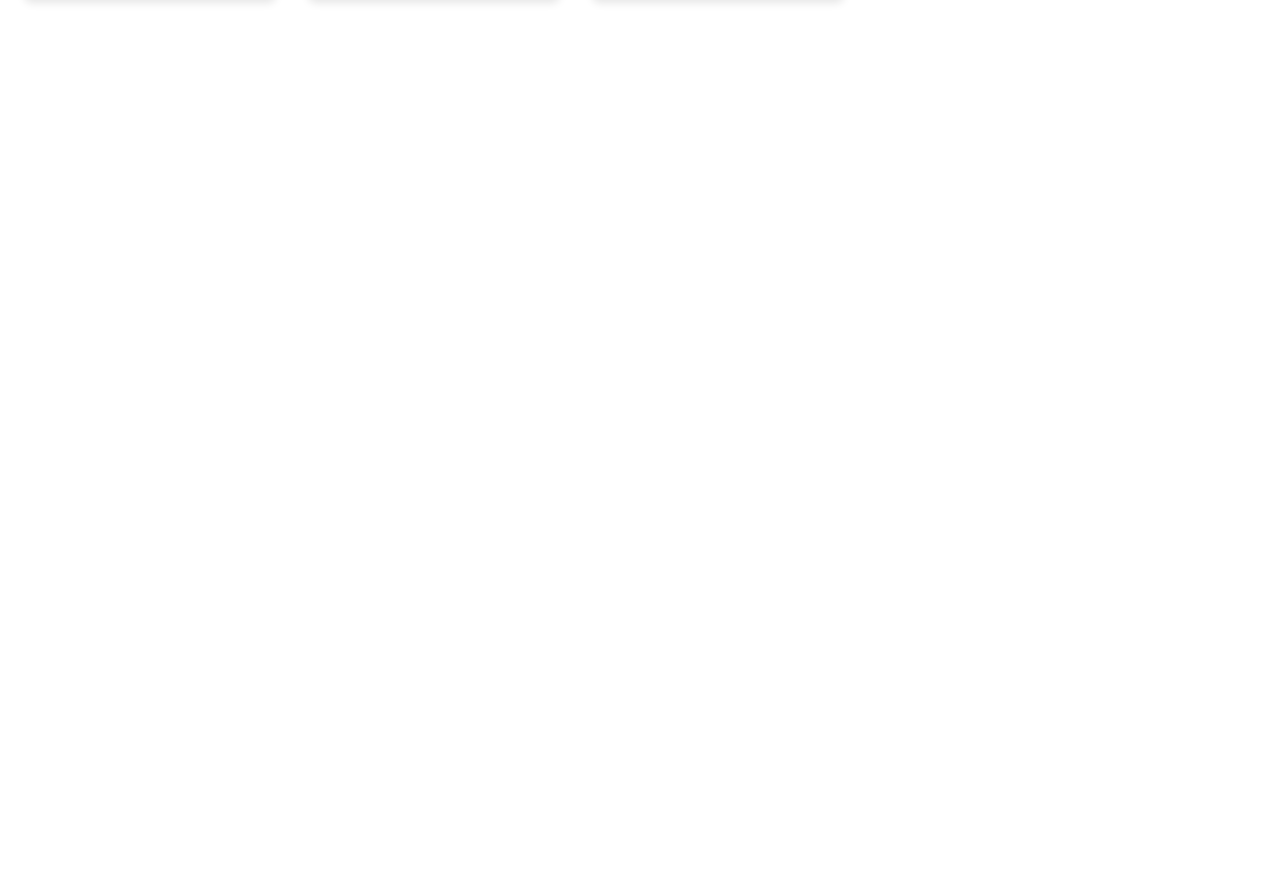
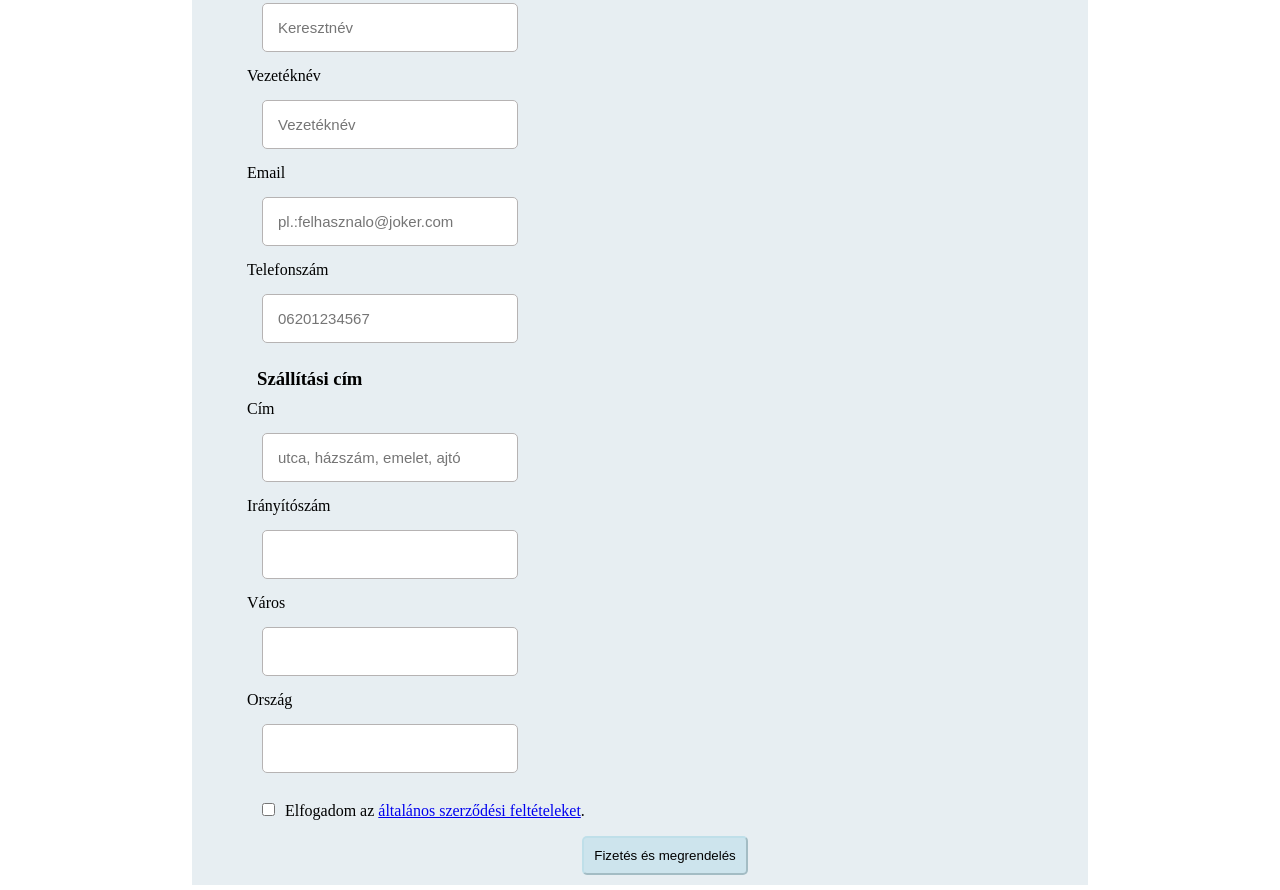
Before and after one commit to progmatic-fs-2023/joker, a React (Vite) app in the folder client/: page / in a window 1280 px wide. Shown: the part 1106-1996 px from the top of the page. Before the commit the page ends 1129 px from the top, so only its background shows below. Built offline with nearby package versions, Linux system fonts and the light colour scheme.

Commit message:
Shipping form created

```diff
--- a/client/src/App.jsx
+++ b/client/src/App.jsx
@@ -1,6 +1,7 @@
 import './App.css';
 
 import ProductList from './components/ProductList';
+import UserForm from './pages/UserForm';
 
 function App() {
   // Sample Array with products
@@ -68,6 +69,7 @@ function App() {
     <div>
       WEBSHOP
       <ProductList stockList={stockList} />
+      <UserForm />
     </div>
   );
 }
--- /dev/null
+++ b/client/src/components/ShippingForm.css
@@ -0,0 +1,58 @@
+* {
+  box-sizing: border-box;
+  margin: 0;
+  padding: 0;
+}
+body {
+  background-color: white;
+}
+.form-container {
+  display: flex;
+  flex-direction: row;
+  justify-content: center;
+  padding: 5px;
+}
+form {
+  background-color: #c9d8e270;
+  padding: 5px 5px 5px 55px;
+  display: flex;
+  flex-direction: column;
+  height: 100%;
+  width: 70vw;
+  max-width: 100vw;
+  align-items: flex-start;
+}
+
+h3 {
+  padding: 10px;
+  text-align: center;
+}
+input {
+  margin: 15px;
+  padding: 15px;
+  font-size: 15px;
+  border-radius: 5px;
+  width: 20vw;
+  border: solid 0.3px rgb(182, 179, 179);
+}
+button {
+  margin: 8px;
+  padding: 5px;
+}
+
+.pay-button {
+  background-color: #add8e670;
+  padding: 10px;
+  border-radius: 5px;
+  margin:5px;
+  border-color: #add8e670;
+  align-self: center;
+}
+.pay-button:hover {
+  background-color: #8ebccb70;
+  border-color: #8ebccb70;
+} #terms_id{
+    margin-left: 15px;
+    margin-right: 10px;
+    width: min-content;
+}
--- /dev/null
+++ b/client/src/components/ShippingForm.jsx
@@ -0,0 +1,116 @@
+import { useState } from 'react';
+import './ShippingForm.css';
+
+export default function ShippingForm() {
+  const [form, setForm] = useState({
+    firsName: '',
+    lastName: '',
+    email: '',
+    phoneNumber: '',
+    adress: '',
+    zipCode: '',
+    city: '',
+    country: '',
+  });
+
+  const handleChange = (e) => {
+    setForm({
+      ...form,
+      [e.target.name]: e.target.value,
+    });
+  };
+
+  return (
+    <div className="form-container">
+
+      <form className="shipping-form">
+      <h3>Kapcsolattartási adatok</h3>
+
+        <label for="first-name">Keresztnév</label>
+        <input
+          type="text"
+          id="first-name"
+          className="input-field first-name"
+          onChange={handleChange}
+          name="firstName"
+          placeholder="Keresztnév"
+          required
+        />
+        <label for="last-name">Vezetéknév</label>
+        <input
+          type="text"
+          id="last-name"
+          className="input-field last-name"
+          onChange={handleChange}
+          name="lastName"
+          placeholder="Vezetéknév"
+          required
+        />
+        <label for="email">Email</label>
+        <input
+          type="email"
+          id="email"
+          onChange={handleChange}
+          className="input-field email"
+          name="email"
+          placeholder="pl.:felhasznalo@joker.com"
+          required
+        />
+        <label for="phone-number">Telefonszám</label>
+        <input
+          type="tel"
+          id="phone-number"
+          className="input-field phone-number"
+          onChange={handleChange}
+          name="phoneNumber"
+          placeholder="06201234567"
+          required
+        />
+        <h3>Szállítási cím</h3>
+        <label for="adress">Cím</label>
+        <input
+          type="text"
+          id="adress"
+          className="input-field adress"
+          onChange={handleChange}
+          name="adress"
+          placeholder="utca, házszám, emelet, ajtó"
+          required
+        />
+        <label for="zip-code">Irányítószám</label>
+        <input
+          type="text"
+          id="zip-code"
+          className="input-field zip"
+          onChange={handleChange}
+          name="zipCode"
+          required
+        />
+        <label for="city">Város</label>
+        <input
+          type="text"
+          id="city"
+          className="input-field city"
+          onChange={handleChange}
+          name="city"
+          required
+        />
+        <label for="country">Ország</label>
+        <input
+          type="text"
+          id="country"
+          className="input-field country"
+          onChange={handleChange}
+          name="country"
+          required
+        />
+        <div className="customer-checkbox">
+          <input type="checkbox" name="aszf" id="terms_id" required />
+          <label htmlFor="terms_id">Elfogadom az <a href="https://www.pirex.hu/vasarloi-informaciok/altalanos-szerzodesi-feltetelek?gad_source=1&gclid=Cj0KCQiAj_CrBhD-ARIsAIiMxT8ZsTGLKcxaORLwHmrTAcUrmSukmUj_yWUI1eL-d5gPV6wcHkjvbEMaArW-EALw_wcB">általános szerződési feltételeket</a>.</label>
+        </div>
+        <button className="pay-button fullwidth">Fizetés és megrendelés</button>
+      </form>
+    {/* <div>Ide jöhetne a jelenleg kosárban lévő termékek megjelenítése.</div> */}
+    </div>
+  );
+}
--- /dev/null
+++ b/client/src/pages/UserForm.jsx
@@ -0,0 +1,7 @@
+import ShippingForm from "../components/ShippingForm";
+
+const UserForm = () =>{
+    return <ShippingForm/>;
+}
+
+export default ShippingForm
```
